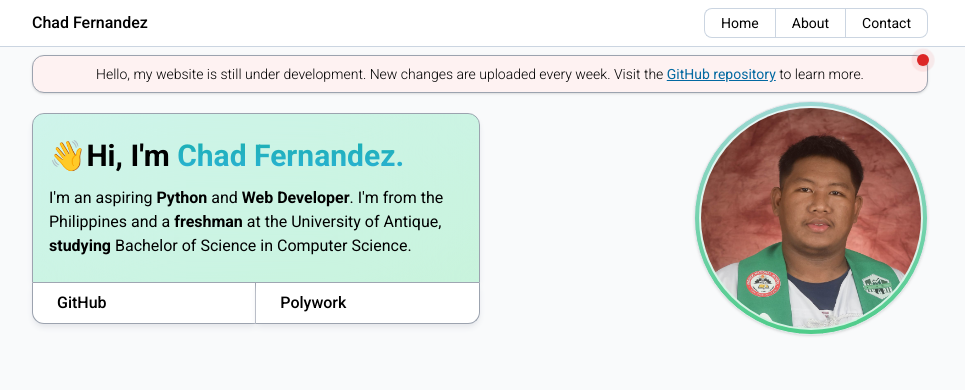
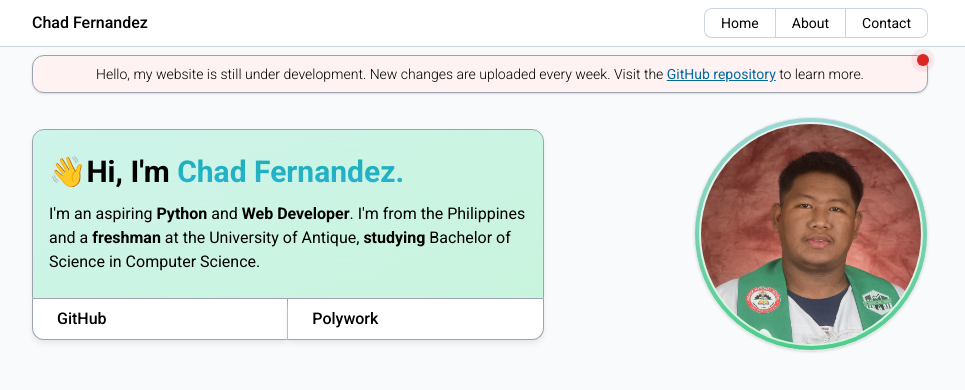
Before and after one commit to chof64/chof64, a Next.js app in the folder chadfernandez-me/: page / in a window 1280 px wide. Shown: the top 390 px of the page, without its empty margins (160-1125 px from the left). Built offline with nearby package versions, Linux system fonts and the light colour scheme.

Commit message:
minor borders update

```diff
--- a/chadfernandez-me/pages/index.js
+++ b/chadfernandez-me/pages/index.js
@@ -10,7 +10,7 @@ function Index() {
 
   return (
     <div>
-      <div className="relative px-4 py-2 text-sm font-light text-center border border-gray-400 shadow bg-red-50 rounded-xl">
+      <div className="relative px-4 py-2 mb-4 text-sm font-light text-center border border-gray-400 shadow bg-red-50 rounded-xl">
         <p>
           Hello, my website is still under development. New changes are uploaded
           every week. Visit the{" "}
@@ -45,7 +45,7 @@ function Index() {
             </div>
           </div>
         </div>
-        <div className="flex flex-col md:max-w-md">
+        <div className="flex flex-col lg:max-w-md xl:max-w-lg 2xl:max-w-[60%]">
           <div className="rounded-t-xl border border-b-[0.5px] border-gray-400 animate-gradient-xy bg-gradient-to-br shadow-md shadow-gray-200 from-cyan-100 to-green-200 ">
             <div className="flex flex-col px-4 py-6 text-center border-0 rounded-t-xl gap-y-3 md:text-start backdrop-blur-3xl bg-gray-200/25">
               <h1 className="text-2xl font-semibold md:text-3xl">
```
